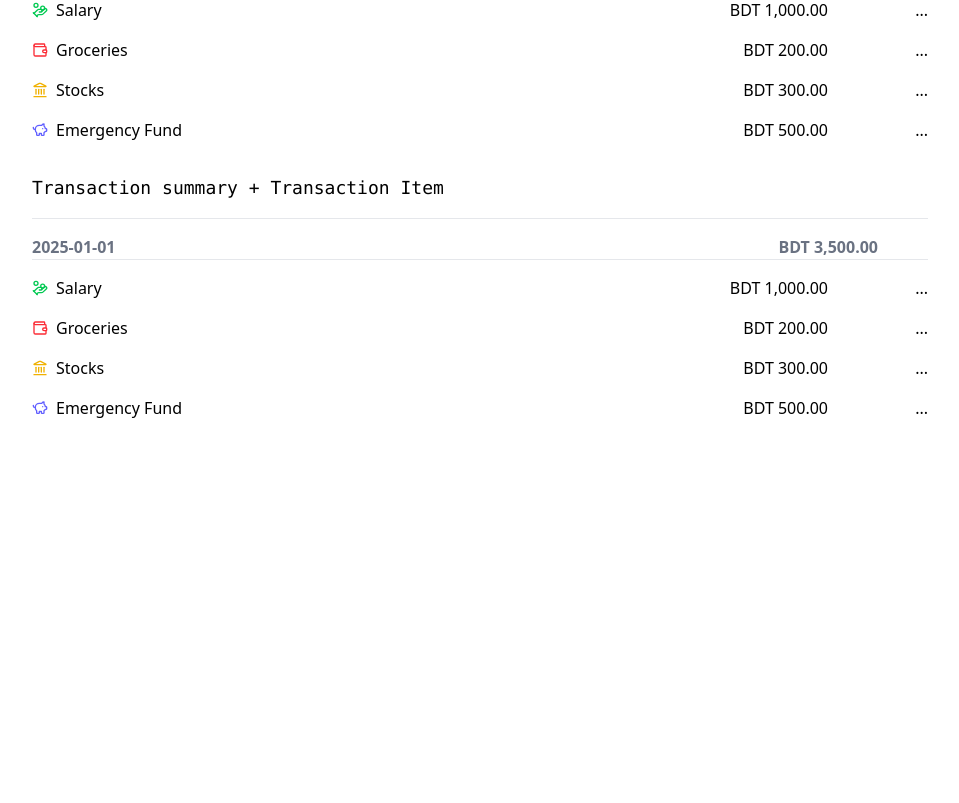
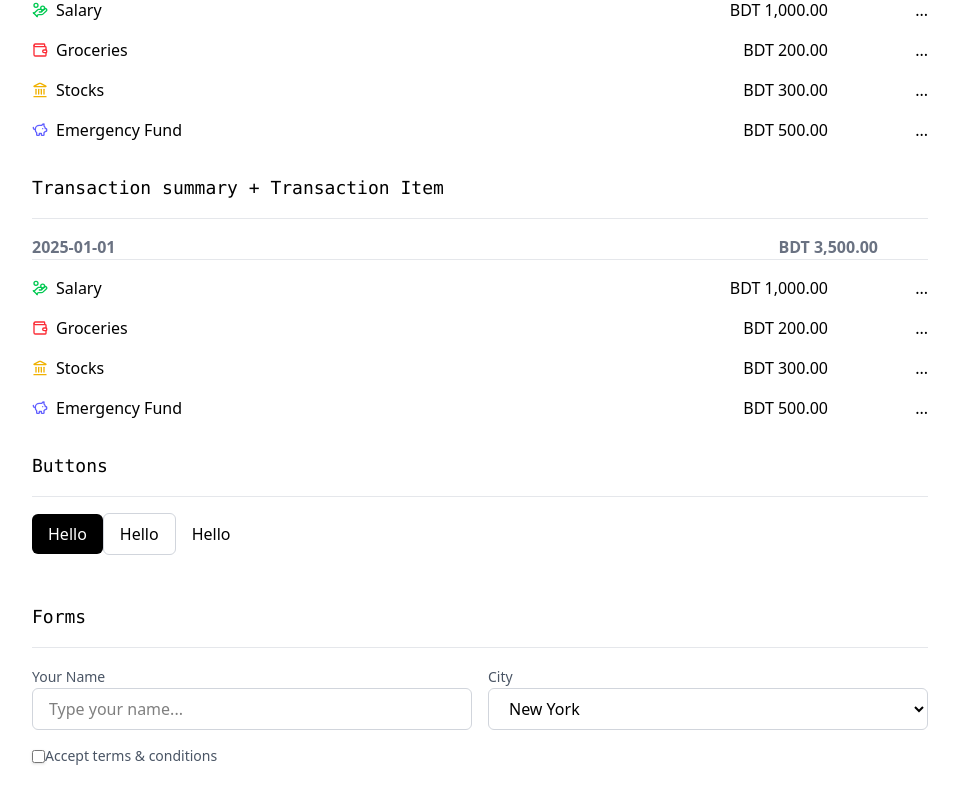
Before and after one commit to PranoySarker/finance-app-next, a Next.js app: page /playground in a window 1280 px wide. Shown: the part 469-1272 px from the top of the page, without its empty margins (160-1119 px from the left). Before the commit the page ends 889 px from the top, so only its background shows below. Built offline with nearby package versions, Linux system fonts and the light colour scheme.

Commit message:
create components for form
here created input,label,button,select omponents seperately so we can reuse it throughout the project

```diff
--- a/app/playground/page.js
+++ b/app/playground/page.js
@@ -1,11 +1,15 @@
+import Button from "@/components/Button";
+import Input from "@/components/Input";
+import Label from "@/components/Label";
 import PageHeader from "@/components/PageHeader";
+import Select from "@/components/Select";
 import TransactionItem from "@/components/TransactionItem";
 import TransactionSummary from "@/components/TransactionSummary";
 import Trend from "@/components/Trend";
 
 const page = () => {
   return (
-    <main className="space-y-8">
+    <main className="space-y-8 mb-44">
       <h1 className="text-4xl mt-8">Playground</h1>
 
       <div>
@@ -76,6 +80,43 @@ const page = () => {
           />
         </div>
       </div>
+
+      <div>
+        <h2 className="mb-4 text-lg font-mono">Buttons</h2>
+        <hr className="mb-4 border-gray-200 dark:border-gray-800" />
+        <div className="space-y-4">
+          <Button>Hello</Button>
+          <Button variants="outline">Hello</Button>
+          <Button variants="ghost">Hello</Button>
+        </div>
+      </div>
+
+      <div>
+        <h2 className="mb-4 text-lg font-mono">Forms</h2>
+        <hr className="mb-4 border-gray-200 dark:border-gray-800" />
+        <div className="grid grid-cols-2 gap-4">
+          <div>
+            <Label className="mb-2">Your Name</Label>
+            <Input type="text" placeholder="Type your name..." />
+          </div>
+
+          <div>
+            <Label className="mb-2">City</Label>
+            <Select>
+              <option value="new-york">New York</option>
+              <option value="los-angeles">Los Angeles</option>
+              <option value="chicago">Chicago</option>
+              <option value="houston">Houston</option>
+              <option value="miami">Miami</option>
+            </Select>
+          </div>
+
+          <div className="flex items-center">
+            <Input type="checkbox" id="terms" />
+            <Label htmlFor="terms">Accept terms & conditions</Label>
+          </div>
+        </div>
+      </div>
     </main>
   );
 };
--- /dev/null
+++ b/components/Button.js
@@ -0,0 +1,28 @@
+const Button = (props) => {
+  const variants = {
+    default:
+      "bg-black text-white dark:bg-white dark:text-black rounded-md hover:bg-gray-700 dark:hover:bg-gray-200 disabled:opacity-50",
+    outline:
+      "border border-gray-300 dark:border-gray-500 rounded-md hover:bg-gray-300 dark:hover:bg-gray-500 disabled:opacity-50",
+    ghost:
+      "rounded-md bg-white dark:bg-black hover:bg-gray-200 dark:hover:bg-gray-500 disabled:opacity-50",
+    danger:
+      "bg-red-500 text-white dark:bg-red-500 rounded-md hover:bg-red-700 dark:hover:bg-red-700 disabled:opacity-50",
+  };
+  const sizes = {
+    xs: "text-xs px-2 py-1",
+    sm: "text-sm px-3 py-1.5",
+    base: "text-base px-4 py-2",
+    lg: "text-lg px-4 py-2",
+  };
+  return (
+    <button
+      {...props}
+      className={`${
+        props.variants ? variants[props.variants] : variants.default
+      } ${props.sizes ? sizes[props.sizes] : sizes.base} `}
+    ></button>
+  );
+};
+
+export default Button;
--- /dev/null
+++ b/components/Input.js
@@ -0,0 +1,19 @@
+import { forwardRef } from "react";
+
+export default function Input(props) {
+  const styles = {
+    checkbox:
+      "rounded border-gray-300 text-gray-700 bg-white dark:bg-gray-950 dark:text-gray-500 shadow-sm disabled:opacity-75",
+    file: "file:border-0 file:bg-transparent file:text-sm file:font-medium disabled:opacity-50 file:dark:text-gray-400",
+    default:
+      "w-full px-4 py-2 border border-gray-300 rounded-md focus:outline-none focus:ring-2 focus:ring-indigo-500",
+  };
+  return (
+    <input
+      {...props}
+      className={`${styles[props.type] ?? styles["default"]} ${
+        props.className
+      }`}
+    />
+  );
+}
--- /dev/null
+++ b/components/Label.js
@@ -0,0 +1,12 @@
+import React from "react";
+
+const Label = (props) => {
+  return (
+    <label
+      {...props}
+      className={`text-sm font-medium text-gray-600 dark:text-gray-400 ${props.className}`}
+    ></label>
+  );
+};
+
+export default Label;
--- /dev/null
+++ b/components/Select.js
@@ -0,0 +1,12 @@
+import React from "react";
+
+const Select = (props) => {
+  return (
+    <select
+      {...props}
+      className="w-full px-4 py-2 border border-gray-300 rounded-md dark:bg-gray-800 focus:outline-none focus:ring-2 focus:ring-indigo-500"
+    ></select>
+  );
+};
+
+export default Select;
--- a/package.json
+++ b/package.json
@@ -16,6 +16,7 @@
   },
   "devDependencies": {
     "@eslint/eslintrc": "^3",
+    "@tailwindcss/forms": "^0.5.10",
     "@tailwindcss/postcss": "^4",
     "eslint": "^9",
     "eslint-config-next": "15.3.1",
```
Also changed, not shown: 1 other file (tests, documents, lock files or other folders).
